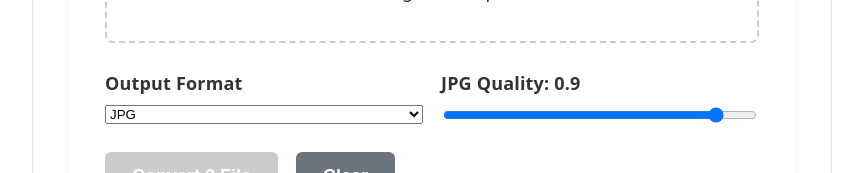
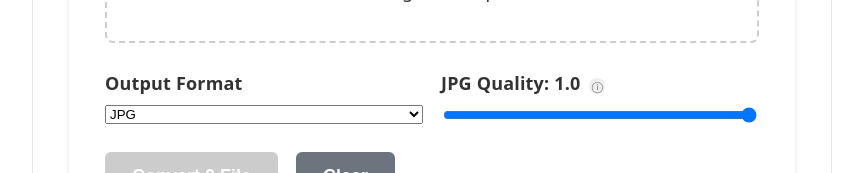
Before and after one commit to KageRyo/heic-converter, a React (Vite) app: page / in a window 1280 px wide. Shown: the part 254-427 px from the top of the page, without its empty margins (208-1071 px from the left). Built offline with nearby package versions, Linux system fonts and the light colour scheme.

Commit message:
feat(ui): set default quality to 1.0 and add quality info tooltip

```diff
--- a/src/App.css
+++ b/src/App.css
@@ -160,6 +160,62 @@ button:disabled {
   background-color: #218838;
 }
 
+.tooltip-container {
+  position: relative;
+  display: inline-block;
+  cursor: help;
+}
+
+.info-icon {
+  display: inline-flex;
+  align-items: center;
+  justify-content: center;
+  width: 16px;
+  height: 16px;
+  border-radius: 50%;
+  background-color: #eee;
+  color: #666;
+  font-size: 11px;
+  font-weight: bold;
+}
+
+.tooltip-text {
+  visibility: hidden;
+  width: 200px;
+  background-color: #333;
+  color: #fff;
+  text-align: left;
+  border-radius: 6px;
+  padding: 8px 12px;
+  position: absolute;
+  z-index: 1;
+  bottom: 125%;
+  left: 50%;
+  margin-left: -100px;
+  opacity: 0;
+  transition: opacity 0.3s;
+  font-size: 0.75rem;
+  line-height: 1.4;
+  pointer-events: none;
+  box-shadow: 0 4px 6px rgba(0,0,0,0.2);
+}
+
+.tooltip-container:hover .tooltip-text {
+  visibility: visible;
+  opacity: 1;
+}
+
+.tooltip-text::after {
+  content: "";
+  position: absolute;
+  top: 100%;
+  left: 50%;
+  margin-left: -5px;
+  border-width: 5px;
+  border-style: solid;
+  border-color: #333 transparent transparent transparent;
+}
+
 .download-link {
   color: #007bff;
   text-decoration: none;
--- a/src/App.tsx
+++ b/src/App.tsx
@@ -9,7 +9,7 @@ function App() {
   const { t, i18n } = useTranslation();
   const [files, setFiles] = useState<File[]>([]);
   const [format, setFormat] = useState<OutputFormat>("image/jpeg");
-  const [quality, setQuality] = useState<number>(0.9);
+  const [quality, setQuality] = useState<number>(1.0);
   const [results, setResults] = useState<ConversionResult[]>([]);
   const [isConverting, setIsConverting] = useState(false);
   const [isZipping, setIsZipping] = useState(false);
@@ -163,7 +163,13 @@ function App() {
 
           {format === "image/jpeg" && (
             <div className="control-group">
-              <label htmlFor="quality">{t("jpg_quality", { quality: quality.toFixed(1) })}</label>
+              <div style={{ display: "flex", alignItems: "center", gap: "0.5rem" }}>
+                <label htmlFor="quality">{t("jpg_quality", { quality: quality.toFixed(1) })}</label>
+                <div className="tooltip-container">
+                  <span className="info-icon">ⓘ</span>
+                  <div className="tooltip-text">{t("quality_hint")}</div>
+                </div>
+              </div>
               <input
                 id="quality"
                 type="range"
--- a/src/i18n.ts
+++ b/src/i18n.ts
@@ -10,6 +10,7 @@ const resources = {
       files_selected: "{{count}} file(s) selected",
       output_format: "Output Format",
       jpg_quality: "JPG Quality: {{quality}}",
+      quality_hint: "Higher quality results in clearer images but larger file sizes. 1.0 is recommended for best results.",
       convert_button: "Convert {{count}} File",
       convert_button_plural: "Convert {{count}} Files",
       converting: "Converting...",
@@ -28,6 +29,7 @@ const resources = {
       files_selected: "已選擇 {{count}} 個檔案",
       output_format: "輸出格式",
       jpg_quality: "JPG 品質：{{quality}}",
+      quality_hint: "品質越高圖像越清晰，但檔案體積也會越大。建議設定為 1.0 以獲得最佳效果。",
       convert_button: "轉換 {{count}} 個檔案",
       convert_button_plural: "轉換 {{count}} 個檔案",
       converting: "轉檔中...",
```
